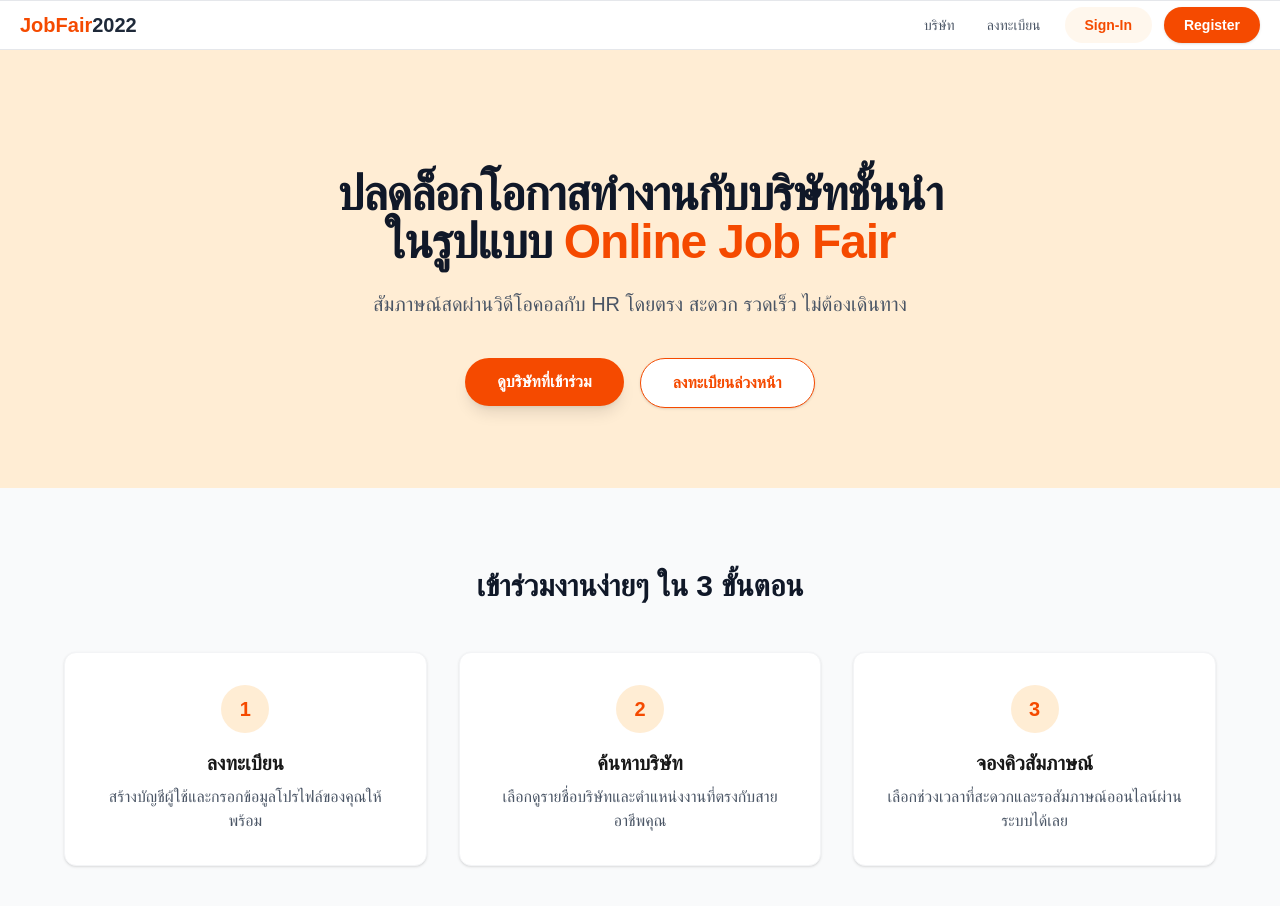
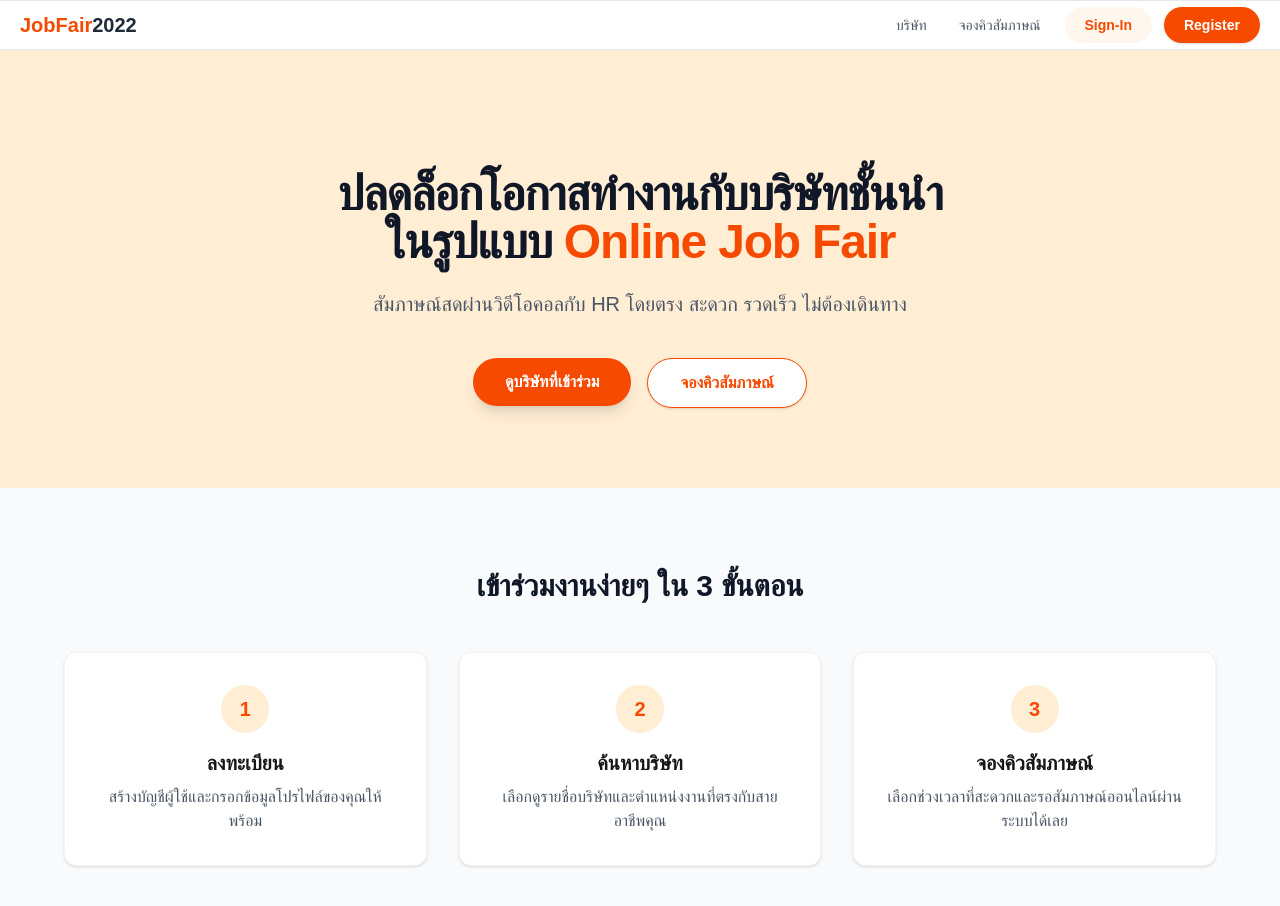
Before and after one commit to machi-cu-68-2/fe-project-68-dbraja, a Next.js app: page / in a window 1280 px wide. Shown: the top 906 px of the page. Built offline with nearby package versions, Linux system fonts and the light colour scheme; no server answers.

Commit message:
Update Banner& TopMenu

```diff
--- a/src/components/Banner.tsx
+++ b/src/components/Banner.tsx
@@ -18,9 +18,9 @@ export default function Banner() {
                         ดูบริษัทที่เข้าร่วม
                     </button>
                     </Link>
-                    <Link href="/register">
+                    <Link href="/booking">
                     <button className="bg-white text-orange-600 border border-orange-600 !px-8 !py-3 rounded-full font-semibold hover:bg-orange-50 transition shadow-sm">
-                        ลงทะเบียนล่วงหน้า
+                        จองคิวสัมภาษณ์
                     </button>
                     </Link>
                 </div>
--- a/src/components/TopMenu.tsx
+++ b/src/components/TopMenu.tsx
@@ -19,7 +19,7 @@ export default async function TopMenu(){
 
             <div className="flex items-center h-full !gap-4 !mx-5">
                 <TopMenuItem title="บริษัท" pageRef="/companies" />
-                <TopMenuItem title="ลงทะเบียน" pageRef="/register" />
+                <TopMenuItem title="จองคิวสัมภาษณ์" pageRef="/booking" />
                 {
                 session ? (
                     <>
```
